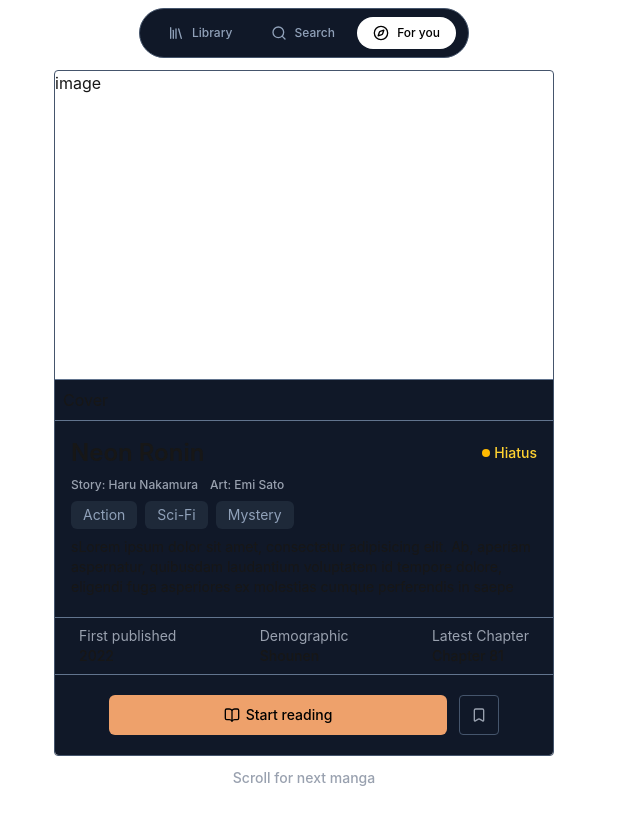
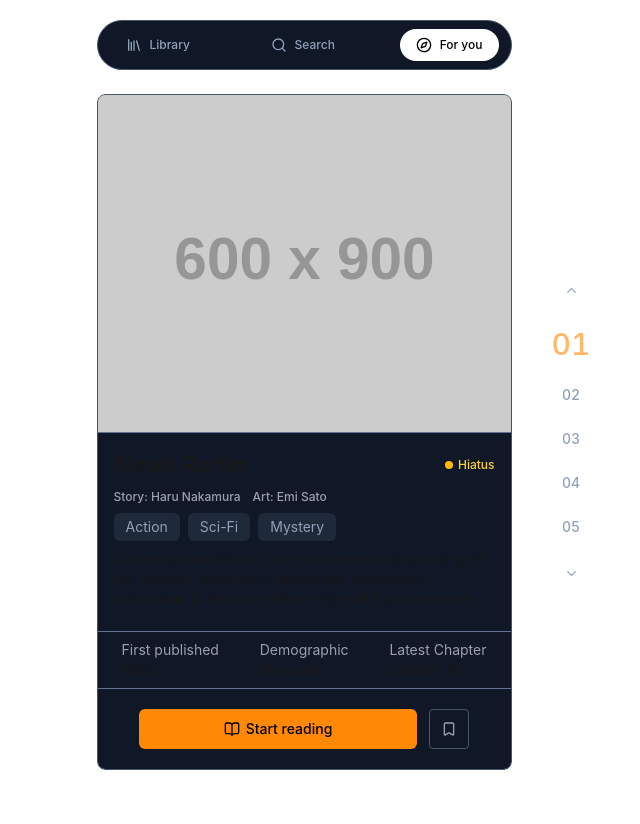
Before and after one commit to AganonIsaiah/Manga-App, a Next.js app in the folder dashboard-ui/: page /home in a window 1280 px wide. Shown: the top 824 px of the page, without its empty margins (336-976 px from the left). Before the commit the page ends 800 px from the top, so only its background shows below. Built offline with nearby package versions, Linux system fonts and the light colour scheme.

Commit message:
Feat: search ui

```diff
--- a/dashboard-ui/src/app/globals.css
+++ b/dashboard-ui/src/app/globals.css
@@ -25,32 +25,49 @@ body {
   font-family: -apple-system, BlinkMacSystemFont, "Segoe UI", sans-serif;
 }
 
-.text-secondary {
-  @apply text-gray-400
+.primary-clr {
+  @apply bg-gray-900;
 }
 
-.custom-border {
+.secondary-clr {
+  @apply bg-orange-400;
+}
+
+.text-secondary {
+  @apply text-gray-400;
+}
+
+.primary-border {
   @apply border border-slate-600;
 }
 
-.navbar-btn {
-  @apply flex items-center justify-center gap-2
-  rounded-full px-4 py-1 text-xs h-8
-  cursor-pointer
-  font-medium
-  text-slate-400
-  disabled:text-black disabled:bg-white
-    disabled:cursor-default;
+.shared-btns {
+  .btn-transitions {
+  @apply cursor-pointer transition-all duration-200 ease-in-out hover:brightness-110;
 }
 
-.home-height {
-  @apply h-[calc(100vh-60px)];
+  .navbar-btn {
+    @apply flex items-center justify-center gap-2 whitespace-nowrap
+  rounded-full px-4 py-1 text-xs h-8 cursor-pointer font-medium text-slate-400
+  disabled:text-black disabled:bg-white disabled:cursor-default;
+  }
+
+  .orange-btn {
+    /* background-color: rgb(238, 161, 107); */
+    @apply bg-orange-400 hover:bg-orange-500 cursor-pointer;
+  }
 }
 
-.home-view-card {
-  @apply  w-[500px] rounded border border-slate-600;
+.home {
+  .home-height {
+    @apply h-[calc(100vh-60px)];
+  }
+
+  .home-width {
+    @apply w-full min-w-[300px] max-w-[415px];
+  }
+
+  .home-view-card {
+    @apply w-full min-w-[300px] max-w-[415px] overflow-hidden rounded-lg border border-slate-600;
+  }
 }
-
-.orange-btn {
-  background-color: rgb(238, 161, 107);
-}
--- a/dashboard-ui/src/app/layout.tsx
+++ b/dashboard-ui/src/app/layout.tsx
@@ -21,9 +21,9 @@ export default function RootLayout({ children }: LayoutProps<"/">) {
   return (
     <html
       lang="en"
-      className={`${geistSans.variable} ${geistMono.variable} h-full antialiased`}
+      className={`${geistSans.variable} ${geistMono.variable} h-full antialiased overflow-hidden`}
     >
-      <body className="min-h-full flex flex-col">{children}</body>
+      <body className="p-5 min-h-dvh flex flex-col shared-btns">{children}</body>
     </html>
   );
 }
--- a/dashboard-ui/src/features/home/components/ForYouFeed.tsx
+++ b/dashboard-ui/src/features/home/components/ForYouFeed.tsx
@@ -1,10 +1,18 @@
 "use client";
 
 import { useEffect, useMemo, useRef, useState } from "react";
-import { Bookmark, BookOpen } from "lucide-react";
+import { Bookmark, BookOpen, ChevronDown, ChevronUp } from "lucide-react";
 
 import { MangaDetails } from "../home.types";
 import { mockForYouFeed } from "../home.mock-api";
+
+type ScrollerProps = {
+  activeIndex: number;
+  length: number;
+  onNext: () => void;
+  onPrevious: () => void;
+  onSelect: (index: number) => void;
+};
 
 const statusStyles = {
   ongoing: {
@@ -24,7 +32,7 @@ const statusStyles = {
   },
 } as const;
 
-function ViewCard({ details }: { details: MangaDetails }) {
+function RenderMangaDetails({ details }: { details: MangaDetails }) {
   const {
     title,
     genres,
@@ -35,24 +43,33 @@ function ViewCard({ details }: { details: MangaDetails }) {
     publicationYear,
     status,
     recentChapter,
-    coverUrl,
   } = details;
+  const currentStatus = statusStyles[status];
+  return (
+    <div className="primary-clr h-[50%] flex flex-col rounded-b">
+      <div className="p-4 flex flex-col flex-1 gap-2 border-y border-slate-500 min-h-0">
+        <div className="flex justify-between items-center">
+          <div
+            className="group relative w-[300px] cursor-pointer!"
+            tabIndex={0}
+          >
+            <div className="truncate text-2xl font-semibold">{title}</div>
 
-  function MangaDetails() {
-    const currentStatus = statusStyles[status];
-
-    return (
-      <div className="h-[55%] flex flex-col bg-gray-900  rounded-b">
-        <div className="p-2 border-y border-slate-500">Cover</div>
-
-        <div className="p-4 flex flex-col flex-1 gap-2 border-b border-slate-500 min-h-0">
-          <div className="flex justify-between items-center">
-            <div className="text-2xl font-semibold">{title}</div>
-            <div className="flex items-center justify-center gap-1">
+            <div
+              role="tooltip"
+              className="cursor-pointer! absolute left-0 top-full z-50 mt-2
+      hidden w-max max-w-[300px] rounded-md bg-slate-700
+      px-3 py-2 text-sm font-normal text-white shadow-lg
+      group-hover:block group-focus:block"
+            >
+              {title}
+            </div>
+          </div>
+          <div className="flex items-center justify-center gap-1.25">
             <span
               className={`${currentStatus.dot} w-2 h-2 rounded-full`}
             ></span>
-              <span className={`text-sm font-medium ${currentStatus.text}`}>
+            <span className={`text-xs font-medium ${currentStatus.text}`}>
               {currentStatus.label}
             </span>
           </div>
@@ -97,25 +114,94 @@ function ViewCard({ details }: { details: MangaDetails }) {
       </div>
 
       <div className="px-2 h-[80px] flex items-center justify-center gap-3">
-          <button className="w-[70%] h-[40px] orange-btn text-black py-2.5 rounded-md flex items-center justify-center gap-1.5">
+        <button className="orange-btn btn-transitions w-[70%] h-[40px] text-black py-2.5 rounded-md flex items-center justify-center gap-1.5">
           <BookOpen size={16} />
           <span className="font-medium text-sm">Start reading</span>
         </button>
 
-          <button className="custom-border h-[40px] w-[40px] flex items-center justify-center rounded">
+        <button className="btn-transitions primary-border h-[40px] w-[40px] flex items-center justify-center rounded">
           <Bookmark size={16} className="text-gray-400" />
         </button>
       </div>
     </div>
   );
 }
+function ViewCard({ details }: { details: MangaDetails }) {
+  const { coverUrl, title } = details;
+  return (
+    <div className="home-view-card home-height flex flex-col rounded-lg">
+      <div
+        className="h-[50%] bg-slate-800 bg-cover bg-center"
+        style={coverUrl ? { backgroundImage: `url("${coverUrl}")` } : undefined}
+        role="img"
+        aria-label={`${title} cover`}
+      />
+
+      <RenderMangaDetails details={details} />
+    </div>
+  );
+}
+
+function Scroller({
+  activeIndex,
+  length,
+  onNext,
+  onPrevious,
+  onSelect,
+}: ScrollerProps) {
+  const pageStart = Math.floor(activeIndex / 5) * 5;
+  const visibleIndexes = Array.from(
+    { length: Math.min(5, length - pageStart) },
+    (_, offset) => pageStart + offset,
+  );
 
   return (
-    <div className="home-view-card home-height flex flex-col rounded-lg">
-      <div className="h-[45%]"> image</div>
+    <aside
+      className="absolute top-1/2 left-[calc(50%+235px)] hidden w-16 -translate-y-1/2 flex-col items-center text-slate-400 sm:flex"
+      aria-label="Recommendation scroller"
+    >
+      <button
+        type="button"
+        onClick={onPrevious}
+        className="btn-transitions mb-5 rounded-full p-2 hover:text-white"
+        aria-label="Previous recommendation"
+      >
+        <ChevronUp size={15} aria-hidden="true" />
+      </button>
 
-      <MangaDetails />
-    </div>
+      <ol className="flex flex-col items-center gap-5">
+        {visibleIndexes.map((index) => {
+          const isActive = index === activeIndex;
+
+          return (
+            <li key={index}>
+              <button
+                type="button"
+                onClick={() => onSelect(index)}
+                className={`btn-transitions min-w-10 font-medium tabular-nums ${
+                  isActive
+                    ? "text-3xl text-orange-300"
+                    : "text-sm text-slate-400 hover:text-white"
+                }`}
+                aria-label={`Go to recommendation ${index + 1}`}
+                aria-current={isActive ? "true" : undefined}
+              >
+                {String(index + 1).padStart(2, "0")}
+              </button>
+            </li>
+          );
+        })}
+      </ol>
+
+      <button
+        type="button"
+        onClick={onNext}
+        className="btn-transitions mt-5 rounded-full p-2 hover:text-white"
+        aria-label="Next recommendation"
+      >
+        <ChevronDown size={15} aria-hidden="true" />
+      </button>
+    </aside>
   );
 }
 
@@ -127,6 +213,9 @@ export default function ForYouFeed() {
   const [itemHeight, setItemHeight] = useState(0);
   const [scrollTop, setScrollTop] = useState(0);
   const [loadedCount, setLoadedCount] = useState(feedData.details.length);
+
+  const absoluteIndex = itemHeight > 0 ? Math.round(scrollTop / itemHeight) : 0;
+  const activeIndex = absoluteIndex % feedData.details.length;
 
   useEffect(() => {
     const scrollContainer = scrollContainerRef.current;
@@ -160,18 +249,11 @@ export default function ForYouFeed() {
     return { startIndex, endIndex };
   }, [itemHeight, loadedCount, scrollTop]);
 
-  const visibleItems = useMemo(
-    () =>
-      Array.from(
-        {
-          length: Math.max(
-            0,
-            visibleRange.endIndex - visibleRange.startIndex + 1,
-          ),
-        },
-        (_, offset) => visibleRange.startIndex + offset,
-      ),
-    [visibleRange],
+  // Keep every snap target mounted so long jumps can reach their destination.
+  // Only the expensive card contents are virtualized.
+  const loadedIndexes = useMemo(
+    () => Array.from({ length: loadedCount }, (_, index) => index),
+    [loadedCount],
   );
 
   function handleScroll() {
@@ -196,23 +278,63 @@ export default function ForYouFeed() {
     }
   }
 
+  function scrollToAbsoluteIndex(index: number) {
+    const scrollContainer = scrollContainerRef.current;
+
+    if (!scrollContainer || itemHeight === 0) return;
+
+    scrollContainer.scrollTo({
+      top: index * itemHeight,
+      behavior: "smooth",
+    });
+  }
+
+  function handlePrevious() {
+    scrollToAbsoluteIndex(Math.max(0, absoluteIndex - 1));
+  }
+
+  function handleNext() {
+    const nextIndex = absoluteIndex + 1;
+
+    if (nextIndex >= loadedCount) {
+      setLoadedCount((currentCount) => currentCount + feedData.details.length);
+      requestAnimationFrame(() => scrollToAbsoluteIndex(nextIndex));
+      return;
+    }
+
+    scrollToAbsoluteIndex(nextIndex);
+  }
+
+  function handleSelect(index: number) {
+    const cycleStart = absoluteIndex - activeIndex;
+    const targetIndex = cycleStart + index;
+
+    if (targetIndex >= loadedCount) {
+      setLoadedCount((currentCount) => currentCount + feedData.details.length);
+      requestAnimationFrame(() => scrollToAbsoluteIndex(targetIndex));
+      return;
+    }
+
+    scrollToAbsoluteIndex(targetIndex);
+  }
+
   if (feedData.details.length === 0) {
     return <p>No recommendations available.</p>;
   }
 
   return (
-    <>
+    <div className="relative h-full min-h-0 w-full">
       <div
         ref={scrollContainerRef}
         onScroll={handleScroll}
-        className="relative h-full min-h-0 w-full snap-y snap-mandatory overflow-y-auto rounded-lg"
+        className="relative mx-auto h-full min-h-0 w-full snap-y snap-mandatory overflow-y-auto rounded-lg sm:max-w-[415px]"
         aria-label="Manga recommendations"
       >
         <div
           className="relative w-full"
           style={{ height: itemHeight * loadedCount }}
         >
-          {visibleItems.map((itemIndex) => {
+          {loadedIndexes.map((itemIndex) => {
             const manga = feedData.details[itemIndex % feedData.details.length];
 
             return (
@@ -224,13 +346,24 @@ export default function ForYouFeed() {
                   transform: `translateY(${itemIndex * itemHeight}px)`,
                 }}
               >
+                {itemIndex >= visibleRange.startIndex &&
+                  itemIndex <= visibleRange.endIndex && (
                     <ViewCard details={manga} />
+                  )}
               </div>
             );
           })}
         </div>
       </div>
-      <p className="font-medium text-sm text-gray-400">Scroll for next manga</p>
-    </>
+      <div>
+        <Scroller
+          activeIndex={activeIndex}
+          length={feedData.details.length}
+          onPrevious={handlePrevious}
+          onNext={handleNext}
+          onSelect={handleSelect}
+        />
+      </div>
+    </div>
   );
 }
--- a/dashboard-ui/src/features/home/components/Navbar.tsx
+++ b/dashboard-ui/src/features/home/components/Navbar.tsx
@@ -38,7 +38,7 @@ export default function Navbar({ navState, onNavigate }: NavbarProps) {
   return (
     <nav
       aria-label="Home navigation"
-      className="flex w-[330px] items-center justify-between rounded-full bg-gray-900! px-3 py-2 border border-slate-600"
+      className="primary-border primary-clr flex home-width items-center justify-between rounded-full px-3 py-2"
     >
       {navOrder.map(renderNavButton)}
     </nav>
--- /dev/null
+++ b/dashboard-ui/src/features/home/components/search/Search.tsx
@@ -0,0 +1,48 @@
+"use client";
+import { useState } from "react";
+
+import { mockSuggestionPills } from "../../home.mock-api";
+
+import View1Search from "./View1";
+
+export default function Search() {
+  const [query, setQuery] = useState("");
+
+  const suggestionPills = mockSuggestionPills;
+
+  const queryTokens = query
+    .split(",")
+    .map((token) => token.trim())
+    .filter(Boolean);
+
+  const selectedPills = suggestionPills.filter((pill) =>
+    queryTokens.includes(pill),
+  );
+
+  function togglePill(pill: string) {
+    const nextTokens = queryTokens.includes(pill)
+      ? queryTokens.filter((token) => token !== pill)
+      : [...queryTokens, pill];
+
+    setQuery(nextTokens.join(", "));
+  }
+
+  function handleSubmit() {
+    if (!query.trim()) return;
+    // TODO: navigate to /results?q=... or switch to View2
+    console.log("search:", query);
+  }
+
+  return (
+    <div className="home-height home-width flex flex-col items-center justify-center">
+      <View1Search
+        query={query}
+        onQueryChange={setQuery}
+        onSubmit={handleSubmit}
+        pills={suggestionPills}
+        selectedPills={selectedPills}
+        onPillToggle={togglePill}
+      />
+    </div>
+  );
+}
--- /dev/null
+++ b/dashboard-ui/src/features/home/components/search/View2.tsx
@@ -0,0 +1,3 @@
+function View2ListMangas() {
+  return <div></div>;
+}
--- a/dashboard-ui/src/features/home/home.page.tsx
+++ b/dashboard-ui/src/features/home/home.page.tsx
@@ -1,4 +1,3 @@
-// home.page.tsx
 "use client";
 
 import { useEffect, useState } from "react";
@@ -6,9 +5,11 @@ import { useEffect, useState } from "react";
 import { NavState } from "./home.types";
 
 import ForYouFeed from "./components/ForYouFeed";
-import Search from "./components/Search";
+import Search from "./components/search/Search";
 import Library from "./components/Library";
 import Navbar from "./components/Navbar";
+
+const NAV_STORAGE_KEY = "navState";
 
 function isNavState(value: string | null): value is NavState {
   return value === "profile" || value === "search" || value === "discovery";
@@ -18,21 +19,18 @@ export default function HomePage() {
   const [navState, setNavState] = useState<NavState>("discovery");
 
   useEffect(() => {
-    const savedState = sessionStorage.getItem("navState");
-
-    if (isNavState(savedState)) {
-      setNavState(savedState);
-    }
+    const saved = sessionStorage.getItem(NAV_STORAGE_KEY);
+    if (isNavState(saved)) setNavState(saved);
   }, []);
 
   function handleNavigation(state: NavState) {
     setNavState(state);
-    sessionStorage.setItem("navState", state);
+    sessionStorage.setItem(NAV_STORAGE_KEY, state);
   }
 
   return (
-    <div className=" h-screen w-screen  px-2 pb-4 pt-2">
-      <div className="h-[calc(100vh-20px)] flex flex-col gap-3 items-center justify-center">
+    <div className="home h-dvh w-full px-2">
+      <div className="h-[calc(100vh-50px)] flex flex-col gap-6 items-center justify-center">
         <Navbar navState={navState} onNavigate={handleNavigation} />
 
         {navState === "profile" && <Library />}
```
Also changed, not shown: dashboard-ui/src/features/home/components/Search.tsx (deleted, +0 -18 lines), dashboard-ui/src/features/home/components/search/View1.tsx (added, +115 -0 lines), dashboard-ui/src/features/home/home.mock-api.ts (+21 -5 lines). Lines whose indentation alone changed are shown as unchanged.
